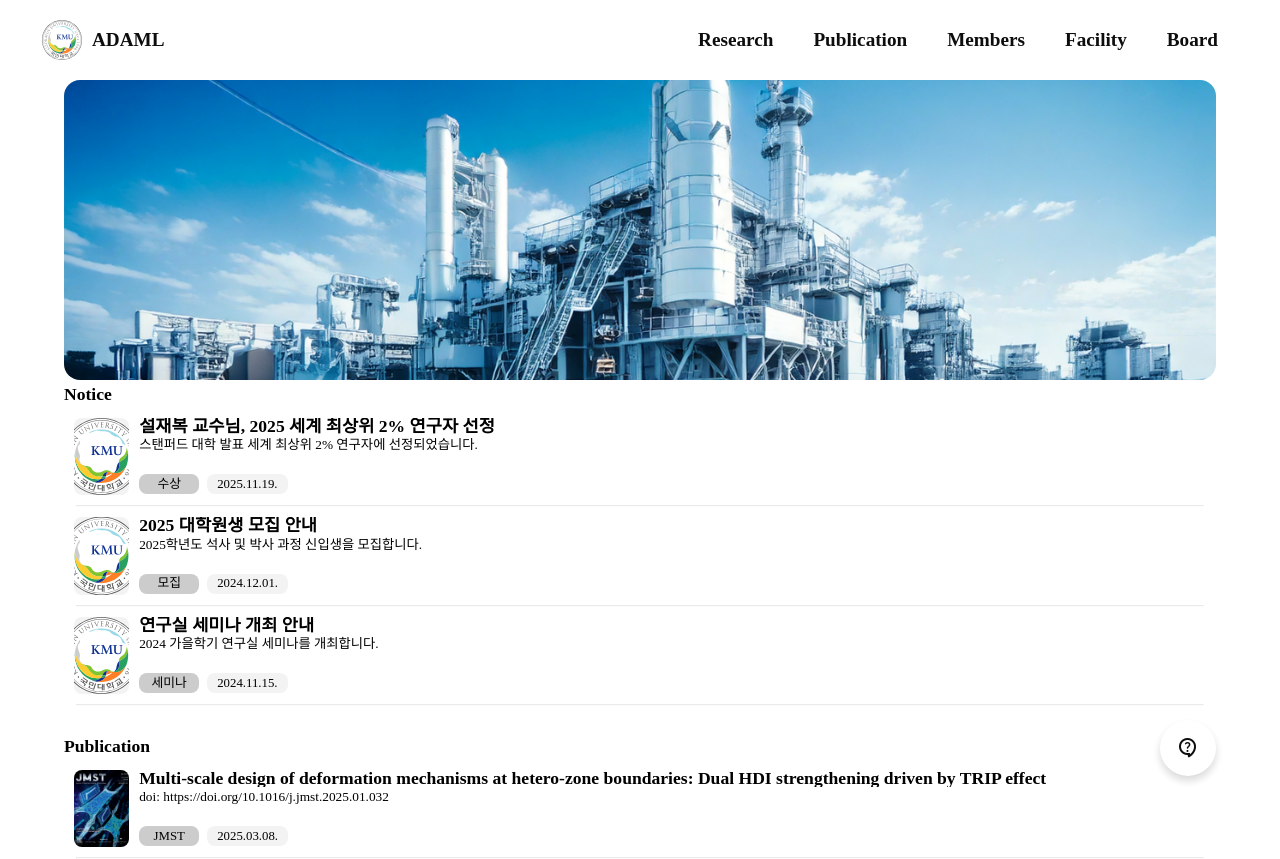
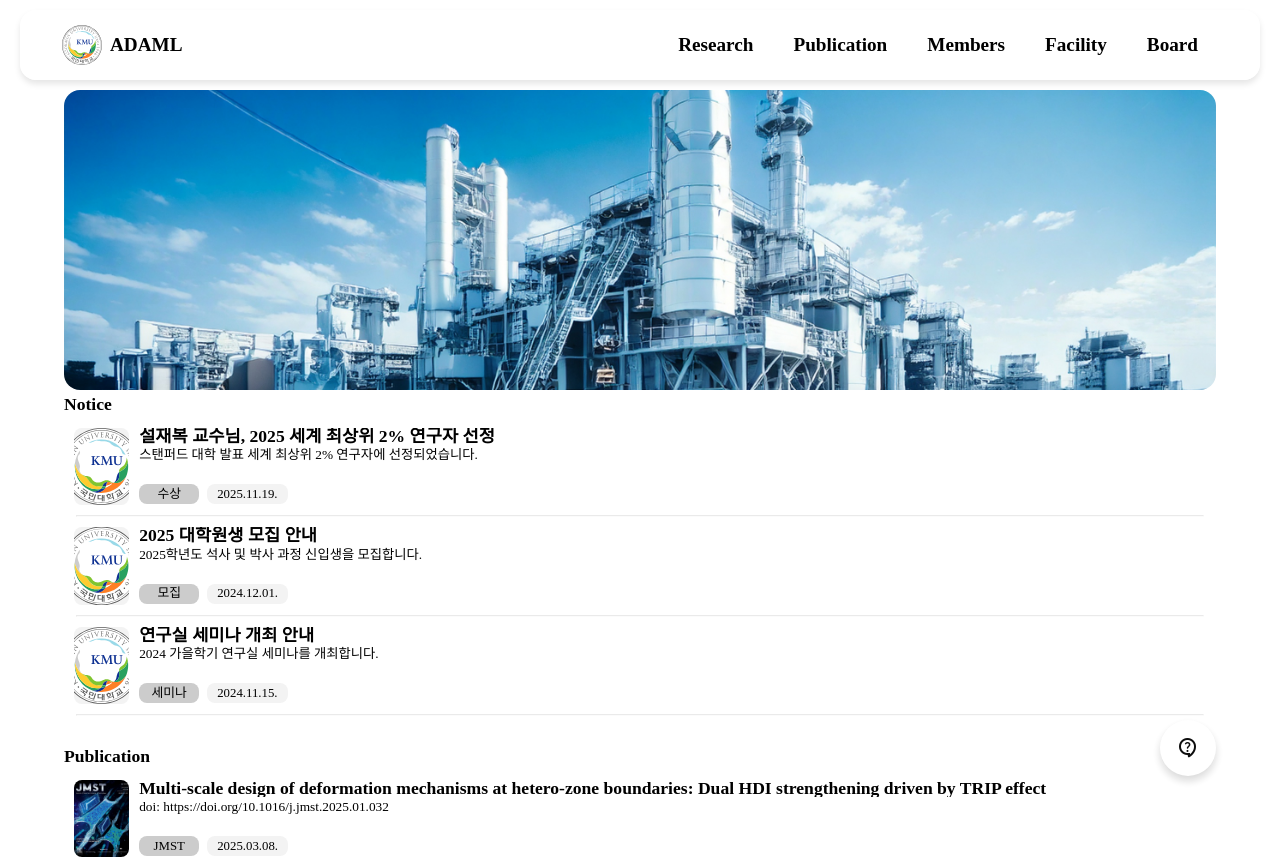
Before and after one commit to ADAML-KMU/ADAML-KMU.github.io, a React (Vite) app: page / in a window 1280 px wide. Shown: the top 859 px of the page. Built offline with nearby package versions, Linux system fonts and the light colour scheme; a web font is replaced by a local one.

Commit message:
board update

```diff
--- /dev/null
+++ b/src/data/notice.json
@@ -0,0 +1,29 @@
+[
+  {
+    "id": 1,
+    "title": "설재복 교수님, 2025 세계 최상위 2% 연구자 선정",
+    "info": "스탠퍼드 대학 발표 세계 최상위 2% 연구자에 선정되었습니다.",
+    "category": "수상",
+    "date": "2025.11.19.",
+    "image": "/image/emblem_color.svg",
+    "content": "스탠퍼드 대학 발표 세계 최상위 2% 연구자에 선정되었습니다.\n\nADAML 연구실의 설재복 교수님께서 2025년 스탠퍼드 대학교가 발표한 세계 최상위 2% 연구자(World's Top 2% Scientists)에 선정되는 영예를 안으셨습니다.\n\n이번 선정은 재료공학 분야에서의 탁월한 연구 성과와 학술적 기여를 인정받은 결과입니다."
+  },
+  {
+    "id": 2,
+    "title": "2025 대학원생 모집 안내",
+    "info": "2025학년도 석사 및 박사 과정 신입생을 모집합니다.",
+    "category": "모집",
+    "date": "2024.12.01.",
+    "image": "/image/emblem_color.svg",
+    "content": "2025학년도 석사 및 박사 과정 신입생을 모집합니다.\n\nADAML 연구실에서는 2025학년도 대학원 석사 및 박사 과정 신입생을 모집합니다.\n\n모집 분야:\n- 재료공학\n- 금속재료\n- 첨단 소재 분석\n\n관심 있는 학생은 jb.seol@kookmin.ac.kr로 문의 바랍니다."
+  },
+  {
+    "id": 3,
+    "title": "연구실 세미나 개최 안내",
+    "info": "2024 가을학기 연구실 세미나를 개최합니다.",
+    "category": "세미나",
+    "date": "2024.11.15.",
+    "image": "/image/emblem_color.svg",
+    "content": "2024 가을학기 연구실 세미나를 개최합니다.\n\n일시: 2024년 11월 중\n장소: 공학관 431호\n주제: 첨단 재료 분석 기술 및 최신 연구 동향\n\n연구실 구성원들의 많은 참여 바랍니다."
+  }
+]
--- a/src/pages/Board.jsx
+++ b/src/pages/Board.jsx
@@ -1,5 +1,6 @@
-import { useParams } from 'react-router-dom'
+import { useParams, Link } from 'react-router-dom'
 import PageTitle from '../components/common/PageTitle'
+import noticesData from '../data/notice.json'
 
 function Board() {
   const { tab } = useParams()
@@ -11,46 +12,41 @@ function Board() {
     { id: 'gallery', label: 'Gallery', path: '/board/gallery' }
   ]
 
-  const notices = [
-    {
-      title: '공지사항입니당',
-      subtitle: '수상 실적에 대한 공지사항입니당',
-      content: '얍얍\n얍얍\n얍얍\n?'
-    },
-    {
-      title: '공지사항입니당',
-      subtitle: '수상 실적에 대한 공지사항입니당',
-      content: '얍얍\n얍얍\n얍얍\n?'
-    }
-  ]
-
   const renderContent = () => {
     switch (currentTab) {
       case 'notice':
         return (
           <div className="container">
-            <div className="card-bundle">
-              {notices.map((notice, index) => (
-                <div key={index} className="text-card">
-                  <div className="coupling">
-                    <div className="group-align-std">
-                      <div className="text-card-title"><h4>{notice.title}</h4></div>
-                      <button className="btn-sqr btn-monotone-1">
-                        <span className="material-symbols-rounded">arrow</span>
-                      </button>
-                    </div>
-                    <div className="text-card-exp"><h5>{notice.subtitle}</h5></div>
-                    <div className="text-card-body">
-                      <div className="text-card-text">
-                        {notice.content.split('\n').map((line, i) => (
-                          <span key={i}>{line}<br /></span>
-                        ))}
-                      </div>
-                    </div>
+            {noticesData.map((notice) => (
+              <div key={notice.id} className="box-col gap10">
+                <div className="box-row pd0">
+                  <div className="group-align-left">
+                    <img
+                      src={notice.image}
+                      className="img-profile-comment"
+                      alt="Notice icon"
+                    />
+                    <h4>ADAML</h4>
                   </div>
+                  <div className="btn-rtg btn-trans">{notice.date}</div>
                 </div>
-              ))}
-            </div>
+                <h5>{notice.title}</h5>
+                <p style={{ lineHeight: "1.4" }}>
+                  {notice.info}
+                </p>
+                <div className="box-row pd0">
+                  <div className="group-align-left">
+                    <div className="btn-rtg btn-monotone-1">{notice.category}</div>
+                  </div>
+                  <Link to={`/notice/${notice.id}`}>
+                    <button className="btn-rtg btn-primary">
+                      더보기
+                    </button>
+                  </Link>
+                </div>
+                <hr />
+              </div>
+            ))}
           </div>
         )
       case 'awards':
--- a/src/pages/Home.jsx
+++ b/src/pages/Home.jsx
@@ -1,33 +1,13 @@
 import { Link } from 'react-router-dom'
 import ArticleCard from '../components/common/ArticleCard'
+import noticesData from '../data/notice.json'
 
 function Home() {
-  const notices = [
-    {
-      title: '설재복 교수님, 2025 세계 최상위 2% 연구자 선정',
-      info: '스탠퍼드 대학 발표 세계 최상위 2% 연구자에 선정되었습니다.',
-      category: '수상',
-      date: '2025.11.19.',
-      image: '/image/emblem_color.svg',
-      link: '/notice/1'
-    },
-    {
-      title: '2025 대학원생 모집 안내',
-      info: '2025학년도 석사 및 박사 과정 신입생을 모집합니다.',
-      category: '모집',
-      date: '2024.12.01.',
-      image: '/image/emblem_color.svg',
-      link: '/notice/2'
-    },
-    {
-      title: '연구실 세미나 개최 안내',
-      info: '2024 가을학기 연구실 세미나를 개최합니다.',
-      category: '세미나',
-      date: '2024.11.15.',
-      image: '/image/emblem_color.svg',
-      link: '/notice/3'
-    }
-  ]
+  // 최신 3개의 공지사항만 가져오기
+  const notices = noticesData.slice(0, 3).map(notice => ({
+    ...notice,
+    link: `/notice/${notice.id}`
+  }))
 
   const publications = [
     {
--- a/src/pages/NoticeDetail.jsx
+++ b/src/pages/NoticeDetail.jsx
@@ -1,37 +1,17 @@
 import { useParams } from 'react-router-dom'
 import PageTitle from '../components/common/PageTitle'
+import noticesData from '../data/notice.json'
 
 function NoticeDetail() {
   const { id } = useParams()
 
-  const noticeContent = {
-    '1': {
-      title: '설재복 교수님, 2025 세계 최상위 2% 연구자 선정',
-      date: '2025.11.19',
-      category: '수상',
-      content: `스탠퍼드 대학 발표 세계 최상위 2% 연구자에 선정되었습니다.
-
-자세한 내용은 추후 업데이트 예정입니다.`
-    },
-    '2': {
-      title: '2025 대학원생 모집 안내',
-      date: '2024.12.01',
-      category: '모집',
-      content: `2025학년도 석사 및 박사 과정 신입생을 모집합니다.
-
-자세한 내용은 추후 업데이트 예정입니다.`
-    },
-    '3': {
-      title: '연구실 세미나 개최 안내',
-      date: '2024.11.15',
-      category: '세미나',
-      content: `2024 가을학기 연구실 세미나를 개최합니다.
-
-자세한 내용은 추후 업데이트 예정입니다.`
-    }
+  // ID를 숫자로 변환하여 해당 공지사항 찾기
+  const notice = noticesData.find(notice => notice.id === parseInt(id)) || {
+    title: 'Notice not found',
+    content: 'The requested notice does not exist.',
+    category: '',
+    date: ''
   }
-
-  const notice = noticeContent[id] || { title: 'Notice not found', content: '' }
 
   return (
     <>
--- a/src/styles/style.css
+++ b/src/styles/style.css
@@ -11,36 +11,23 @@
 }
 
 body {/*html 바디의 폭을 100%로 고정하고 flex-col 형태로 지정*/
-    width: 100%;
-    height: auto;
-    margin: 0;
-    padding: 0;
+    width: 100%; height: auto;
+    margin: auto 0; padding: 90px 0 0 0;
     background-color: var(--color-bgb);
+    display: flex; flex-flow: column nowrap; justify-content: flex-start; align-items: center;
     overflow-y: overlay;
 }
 
 #root {
     width: 100%;
-    min-height: 100vh;
-    margin: 0;
-    padding-top: 80px;
-
-    display: flex;
-    justify-content: flex-start;
-    align-items: center;
-    flex-direction: column;
+    display: flex; flex-flow: column nowrap; align-items: center;
 }
 
 figure {
-    width: 100%;
-    height: auto;
-    max-width: 1400px;
-
-    position: relative;
-    display: flex;
-    flex-direction: column;
-    justify-content: center;
-    align-items: center;
+    width: 100%; max-width: 1400px; height: auto;
+    padding: 0 0 130px 0;
+    display: flex; flex-flow: column nowrap; justify-content: center; align-items: center;
+    position: absolute;
 }
 
 ul, ol {/*링크의 밑줄 제거*/
@@ -53,9 +40,7 @@ a {/*링크의 밑줄, 색상 제거*/
     cursor: pointer;
 }
 
-button {/*버튼 테두리 제거*/
-    border-style: none;
-}
+button,select {background-color: transparent; border: none;} /*버튼, 셀렉트 테두리 제거*/
 
 div,span,a,img,canvas {/*화면 밖으로 객체가 나가는 현상 방지*/
     max-width: 100% !important;
@@ -94,12 +79,12 @@ hr {/*구분선 디자인*/
     --large: 1280px;
 
     /*fontsize*/
-    --h1: 3.0rem;
-    --h2: 2.5rem;
-    --h3: 2.0rem;
-    --h4: 1.5rem;
-    --h5: 1.2rem;
-    --h6: 1.0rem;
+    --h1:2.0rem;
+    --h2:1.7rem;
+    --h3:1.5rem;
+    --h4:1.2rem;
+    --h5:1.1rem;
+    --h6:1.0rem;
 }
 @media screen and (max-width: 1280px) {
     :root {
@@ -143,30 +128,36 @@ hr {/*구분선 디자인*/
     .typo-small {filter: invert(100%)}
 
     #gnb-mobile #home-btn{ background-color: var(--color-primary) !important; }
+
+    header {
+        background-color: rgba(34, 34, 34, 0.7);
+        border: solid 1px rgba(255, 255, 255, 0.1);
+    }
 }
 
 /*margin*/
 #no-margin {margin: 0 !important;}
 .mg0 {margin: 0 !important;}
 
-.mgt10 {margin-top: 10px !important;}
-.mgt20 {margin-top: 20px !important;}
-
-.mgb10 {margin-bottom: 10px !important;}
-.mgb20 {margin-bottom: 20px !important;}
-
-.mgl5 {margin-left: 5px !important;}
-.mgl10 {margin-left: 10px !important;}
-.mgl20{margin-left: 20px !important;}
+.mgt10 {margin-top: 8px !important;}
+.mgt20 {margin-top: 16px !important;}
+
+.mgb10 {margin-bottom: 8px !important;}
+.mgb20 {margin-bottom: 16px !important;}
 
 .mgr5 {margin-right: 5px !important;}
-.mgr10 {margin-right: 10px !important;}
-.mgr20{margin-right: 20px !important;}
+.mgr10 {margin-right: 8px !important;}
+.mgr20 {margin-right: 16px !important;}
+
+.gap5 {gap: 4px;}
+.gap10 {gap: 8px;}
+.gap20 {gap: 16px;}
+.gap30 {gap: 32px;}
 
 /*padding*/
 .pd0 {padding: 0 !important;}
-
-.pdlr20 {padding-left: 20px !important; padding-right: 20px !important;}
+.pdlr10 {padding-left: 8px !important; padding-right: 8px !important;}
+.pdlr20 {padding-left: 16px !important; padding-right: 16px !important;}
 
 /*정렬*/
 #group-align-std {
@@ -227,6 +218,7 @@ figure {line-height: 1.6; margin-bottom: 8px;}
 /*페이지(아티클) 설정*/
 article {
     width: 90%;
+    max-width: 1260px;
 }
 
 .article-title {
@@ -1270,30 +1262,33 @@ td {width: 70%;}
 
 /*네비게이션*/
 header {
-    width: 100%;
-    max-width: 1400px;
-    height: 80px;
+    width: calc(100% - 40px); height: 70px;
     padding: 0% 5%;
-
-    position: fixed;
-    top: 0;
-    left: 0;
-    right: 0;
-
-    background-color: var(--color-bgb);
-    opacity: 95%;
-
-    display: flex;
-    justify-content: center;
-    align-items: center;
-
-    z-index: 2;
+    margin: 0 20px;
+    background-color: rgba(255, 255, 255, 0.7);
+    backdrop-filter: blur(10px);
+    -webkit-backdrop-filter: blur(10px);
+    border: solid 1px rgba(255, 255, 255, 0.3);
+    border-radius: 16px;
+    box-shadow: 0 4px 6px rgba(0, 0, 0, 0.1);
+    display: flex; justify-content: center; align-items: center;
+    position: fixed; top: 10px; left: 0; right: 0;
+    z-index: 2
 }
 
 @media screen and (min-width: 1400px){
     header {
-        left: calc(50% - 700px);
-        right: calc(50% - 700px);
+        left: 0;
+        right: 0;
+        margin: 0 auto;
+        max-width: 1400px;
+    }
+}
+
+@media screen and (max-width: 768px){
+    header {
+        width: calc(100% - 20px);
+        margin: 0 10px;
     }
 }
 
@@ -1423,7 +1418,7 @@ header nav li:hover {
     line-height: 1.0;
 
     position: fixed;
-    top: 80px;
+    top: 100px;
 }
 
 @media screen and (max-width:1280px) {
@@ -1485,8 +1480,9 @@ header nav li:hover {
 /*푸터*/
 footer {
     width: 100%;
+    max-width: 1400px;
     padding: 10px;
-    margin-bottom: 100px;
+    margin: 0 auto 100px auto;
 
     display: flex;
     justify-content: flex-start;
```
